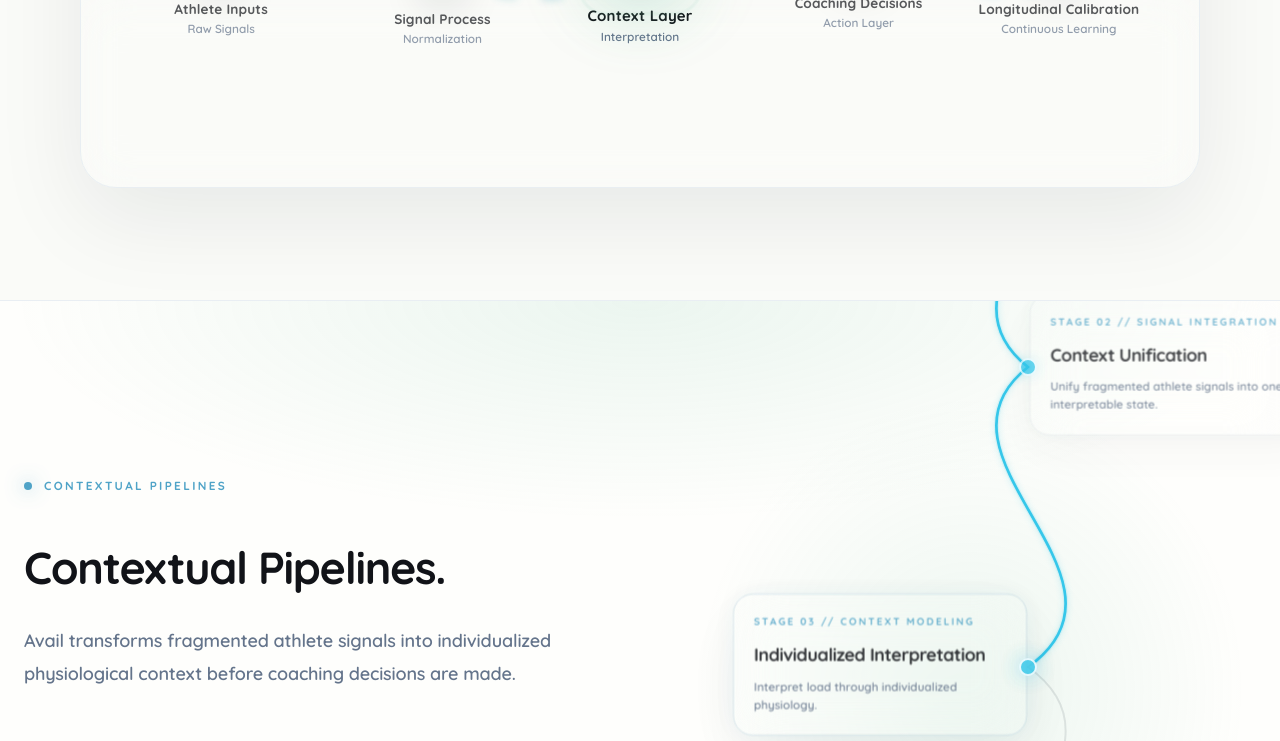
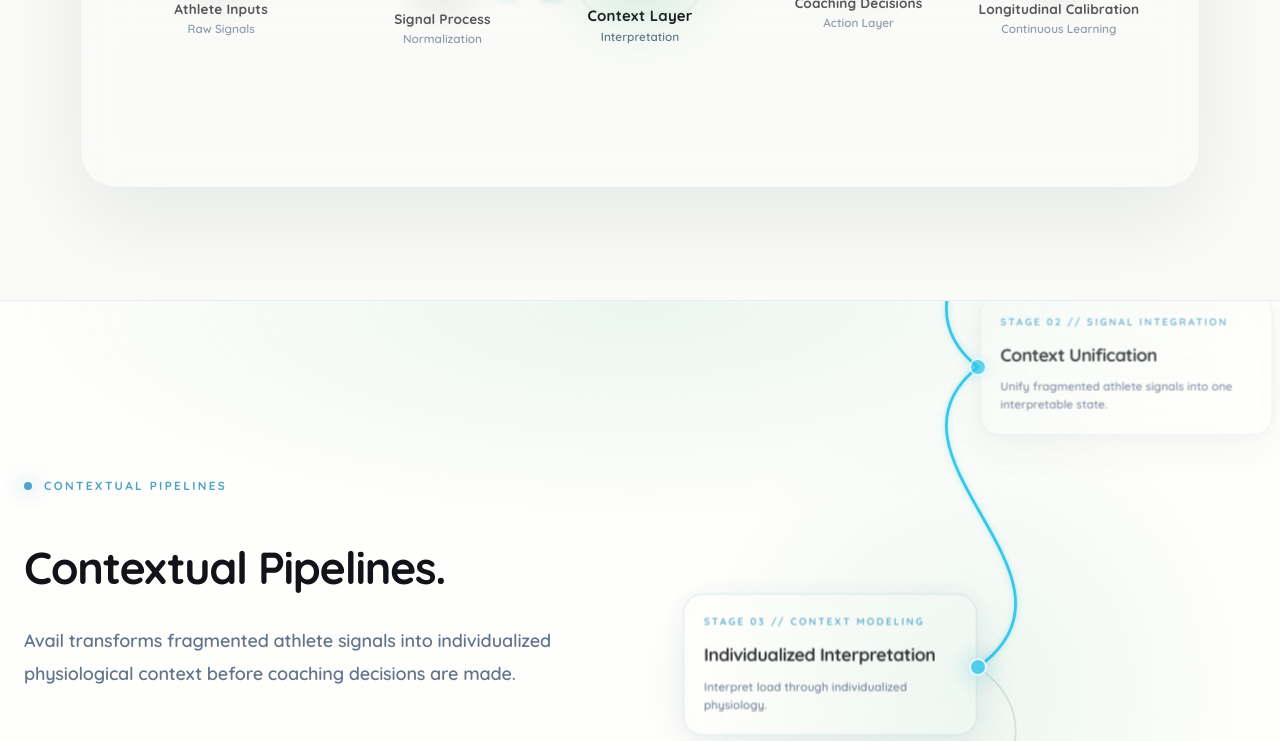
Before and after one commit to AvailHQ/Avail, a React (Vite) app: page /how-it-works in a window 1280 px wide. Shown: the part 650-1391 px from the top of the page. Built offline with nearby package versions, Linux system fonts and the light colour scheme; a web font is replaced by a local one.

Commit message:
center pipeline in right column to fix right-side padding at intermediate widths

```diff
--- a/src/pages/HowItWorksPage.tsx
+++ b/src/pages/HowItWorksPage.tsx
@@ -333,7 +333,7 @@ function SignalPipelineFlow({ progress }: { progress: MotionValue<number> }) {
     <>
       <div className="relative hidden h-[min(78vh,760px)] min-h-[650px] overflow-visible hero:block wide:h-[min(80vh,880px)] wide:min-h-[760px] wide:w-[704px] wide:justify-self-end">
         <div className="absolute inset-0 bg-[radial-gradient(ellipse_at_54%_45%,rgba(111,191,158,0.12),rgba(254,254,252,0)_58%)]" />
-        <div className="absolute left-[58%] top-0 h-[2000px] w-[704px] -translate-x-1/2 overflow-visible wide:left-1/2">
+        <div className="absolute left-[50%] top-0 h-[2000px] w-[704px] -translate-x-1/2 overflow-visible wide:left-1/2">
           <motion.div className="absolute inset-0 overflow-visible" style={{ y: trackY }}>
             <svg
               viewBox="0 0 704 2000"
@@ -401,7 +401,7 @@ function WorkflowNarrativeSection() {
   return (
     <section
       ref={sectionRef}
-      className="relative border-y border-slate-200/70 bg-[#FEFEFC] hero:min-h-[300vh] wide:min-h-[305vh] [overflow-x:clip]"
+      className="relative border-y border-slate-200/70 bg-[#FEFEFC] hero:min-h-[300vh] wide:min-h-[305vh]"
       aria-labelledby="workflow-narrative-heading"
     >
       <div className="relative flex min-h-screen items-center overflow-visible px-6 py-24 hero:sticky hero:top-0 hero:overflow-hidden">
```
